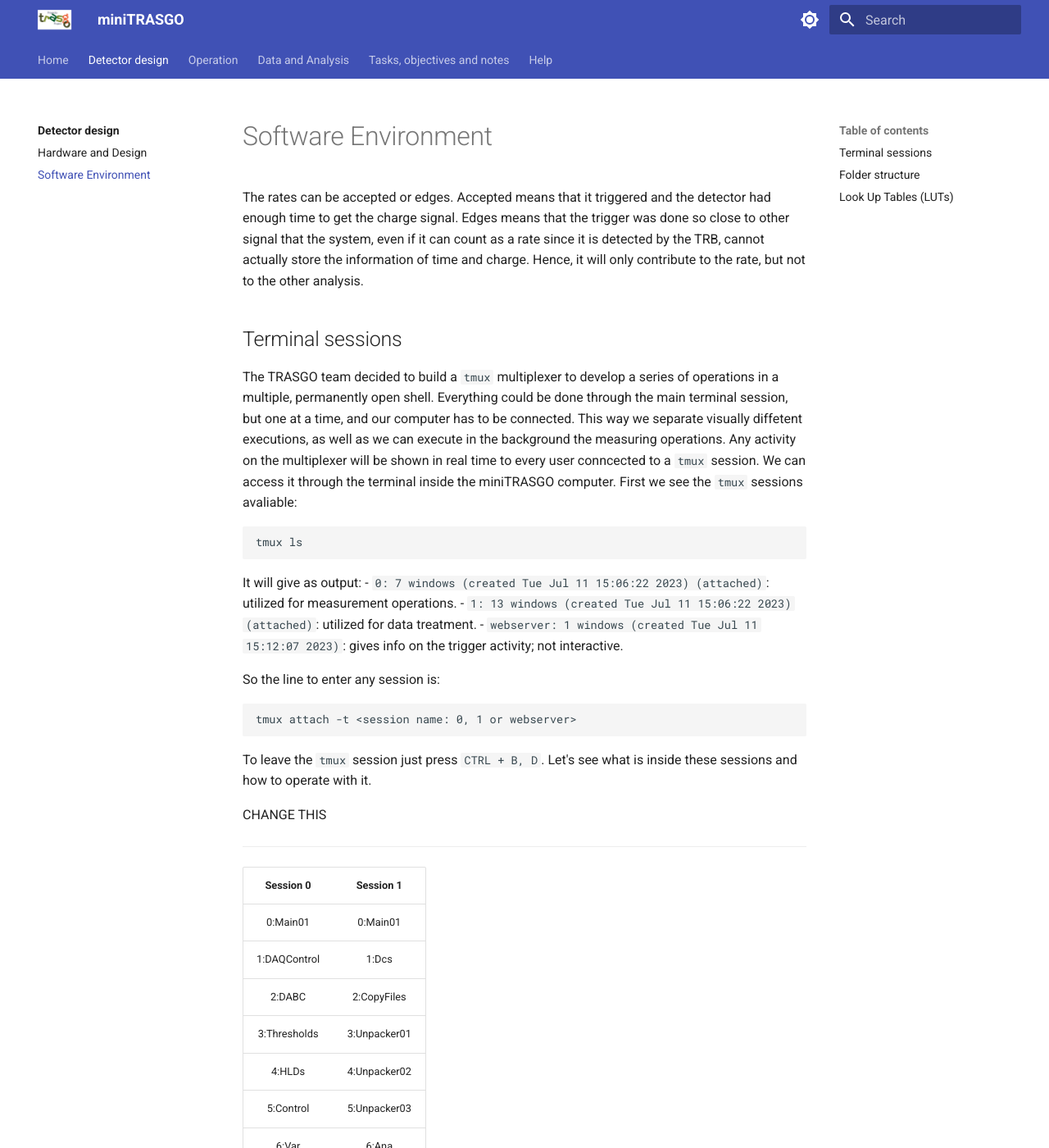
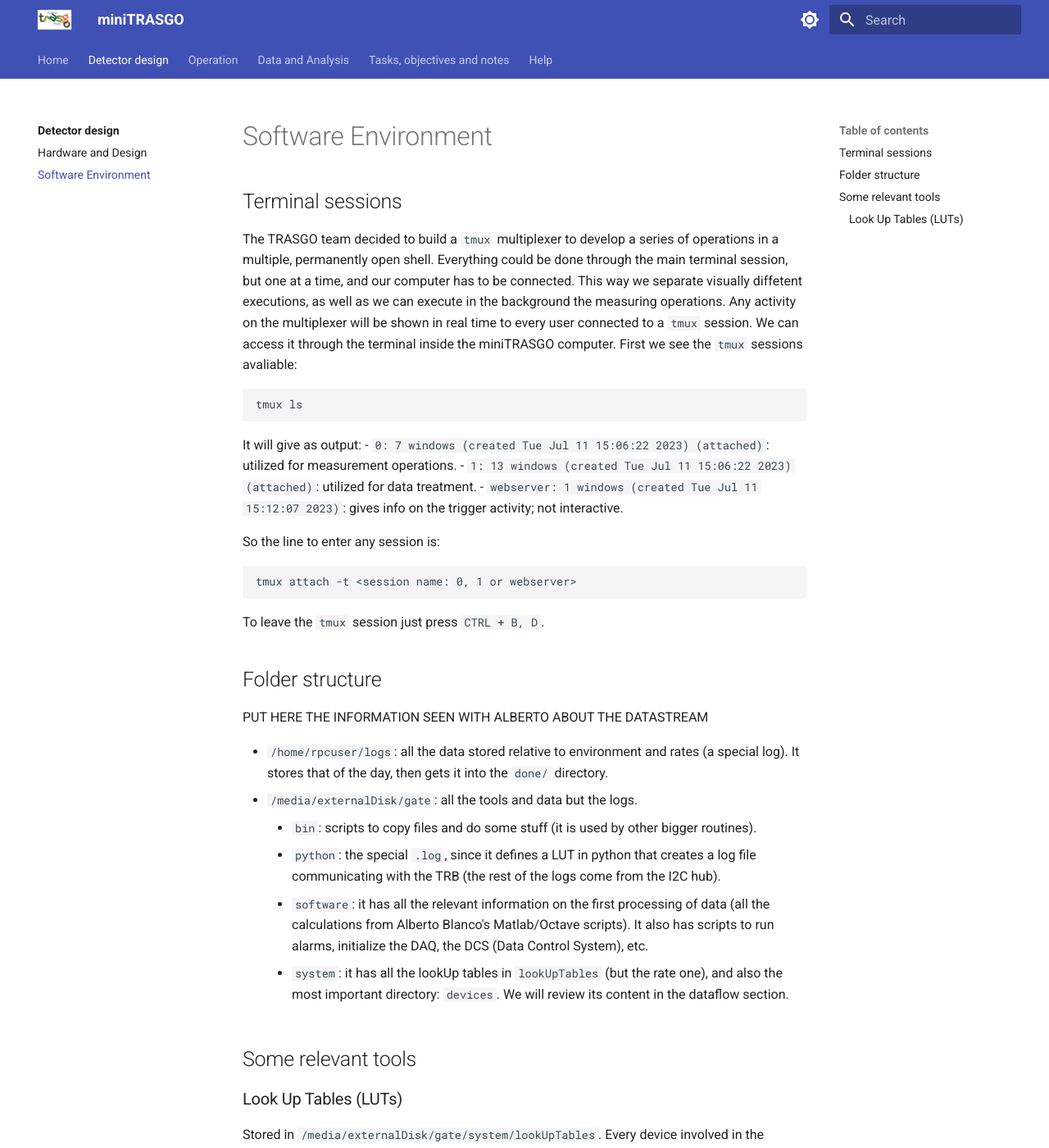
Before and after one commit to cayesoneira/miniTRASGO-documentation, an MkDocs documentation site: the page built from docs/design/environment.md, in a window 1280 px wide and 1400 px high. Shown: the whole window at 82% size. Built offline with MkDocs 1.6.1 and Material for MkDocs 9.7.7, drawn with Linux system fonts in a browser that asks for light colours; some of the changed text lies outside the part shown.

Commit message:
Update environment.md

```diff
--- a/docs/design/environment.md
+++ b/docs/design/environment.md
@@ -1,8 +1,6 @@
-The rates can be accepted or edges. Accepted means that it triggered and the detector had enough time to get the charge signal. Edges means that the trigger was done so close to other signal that the system, even if it can count as a rate since it is detected by the TRB, cannot actually store the information of time and charge. Hence, it will only contribute to the rate, but not to the other analysis.
-
 ## Terminal sessions
 
-The TRASGO team decided to build a `tmux` multiplexer to develop a series of operations in a multiple, permanently open shell. Everything could be done through the main terminal session, but one at a time, and our computer has to be connected. This way we separate visually diffetent executions, as well as we can execute in the background the measuring operations. Any activity on the multiplexer will be shown in real time to every user conncected to a `tmux` session. We can access it through the terminal inside the miniTRASGO computer. First we see the `tmux` sessions avaliable:
+The TRASGO team decided to build a `tmux` multiplexer to develop a series of operations in a multiple, permanently open shell. Everything could be done through the main terminal session, but one at a time, and our computer has to be connected. This way we separate visually diffetent executions, as well as we can execute in the background the measuring operations. Any activity on the multiplexer will be shown in real time to every user connected to a `tmux` session. We can access it through the terminal inside the miniTRASGO computer. First we see the `tmux` sessions avaliable:
 
     tmux ls
 It will give as output:
@@ -14,58 +12,25 @@
 
     tmux attach -t <session name: 0, 1 or webserver>
 
-To leave the `tmux` session just press `CTRL + B, D`. Let's see what is inside these sessions and how to operate with it.
-
-CHANGE THIS
-
----
-
-|   Session 0  |   Session 1   |
-|:------------:|:-------------:|
-|   0:Main01   |    0:Main01   |
-| 1:DAQControl |     1:Dcs     |
-| 2:DABC       | 2:CopyFiles   |
-| 3:Thresholds | 3:Unpacker01  |
-| 4:HLDs       | 4:Unpacker02  |
-| 5:Control    | 5:Unpacker03  |
-| 6:Var        | 6:Ana         |
-|              | 7:Report      |
-|              | 8:Control     |
-|              | 9:LogCritical |
-|              | 10:LogNet     |
-|              | 11:LogSystem  |
-|              | 12:Var        |
-
----
+To leave the `tmux` session just press `CTRL + B, D`.
 
 ## Folder structure
 
-- bin  boot  dev  etc  mnt  opt  proc  resize.log  root  run  sbin  snap  srv  sys  tmp  usr  var lib  lost+found
-- /media
-    - /externalDisk
-        - /hlds: here the trigger data files are stored in a format that is non readeable by python, octave, etc.
-- /home: everything interesting is inside this directory except the trigger data files.
-    - /rpcuser
-        - /bin
-            - /HV
-                - hv: used to control the High Voltage.
-            - /flowmeter
-                - GetData
-                - GetFlow
-        - /gate
-            - /system
-                - /devices: includes all the data coming from every component of the mingo system.
-        - /hlds (empty???)
-        - /linux
-        - /logs: includes all the info taken by the high voltage and *climate* sensors. **What is that rates_ file??**. All the current data is here.
-            -/done: all the full log files will be put here. **Is this info then stores in the /gate/system/devices???**.
-        - /mnt: EMPTY
-        - /perl5: ???
-        - /pythonscripts: only has one .py and I do not think it is very important.
-        - /trbsoft: Trigger and Readout Board software
+PUT HERE THE INFORMATION SEEN WITH ALBERTO ABOUT THE DATASTREAM
 
-## Look Up Tables (LUTs)
-Every device involved in the system has a LUT designated in order to explain how to read the files and also some alarm configured. For example the LookUpTableTRB.m has an alarm system which is the following:
+- `/home/rpcuser/logs`: all the data stored relative to environment and rates (a special log). It stores that of the day, then gets it into the `done/` directory.
+- `/media/externalDisk/gate`: all the tools and data but the logs.
+    - `bin`: scripts to copy files and do some stuff (it is used by other bigger routines).
+    - `python`: the special `.log`, since it defines a LUT in python that creates a log file communicating with the TRB (the rest of the logs come from the I2C hub).
+    - `software`: it has all the relevant information on the first processing of data (all the calculations from Alberto Blanco's Matlab/Octave scripts). It also has scripts to run alarms, initialize the DAQ, the DCS (Data Control System), etc.
+    - `system`: it has all the lookUp tables in `lookUpTables` (but the rate one), and also the most important directory: `devices`. We will review its content in the dataflow section.
+
+
+## Some relevant tools
+
+### Look Up Tables (LUTs)
+Stored in `/media/externalDisk/gate/system/lookUpTables`. Every device involved in the system has a LUT designated in order to explain how to read the files and also some alarm configured. For example the LookUpTableTRB.m has an alarm system which is the following:
 
     {<0 or 1 if it is on/off>, <minimum value to triger the alarm>, <how many times has to occur to trigger the alarm>}
     {<0 or 1 if it is on/off>, <maximum value to triger the alarm>, <how many times has to occur to trigger the alarm>}
+It is a pending objective to write them all in excel format.
```
